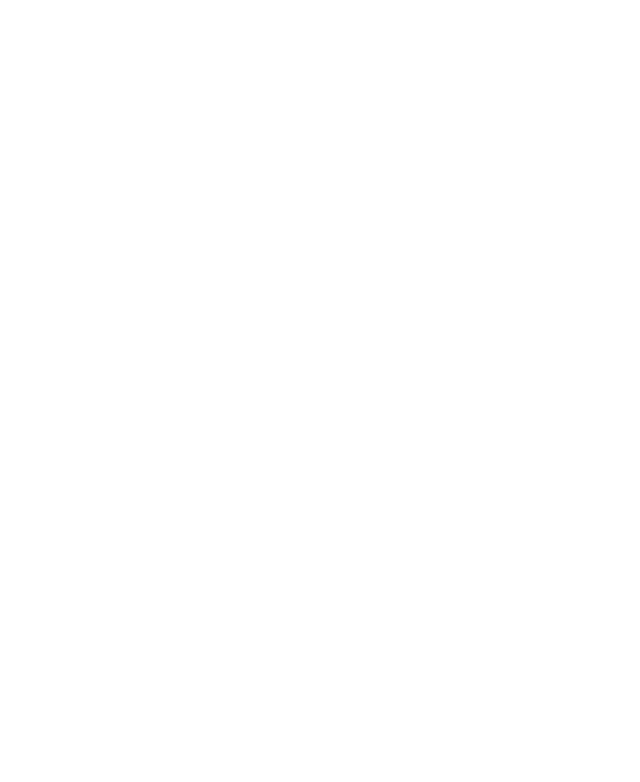
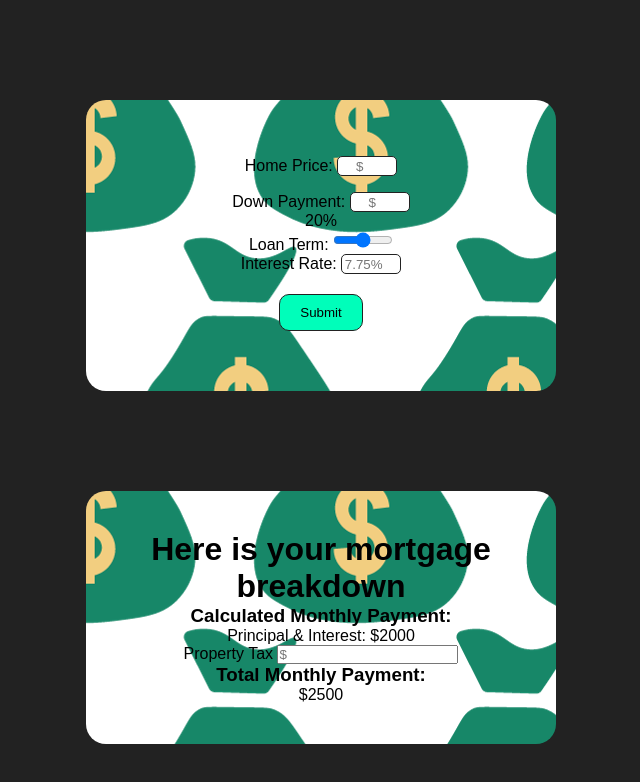
Before and after one commit to Nicolaflame/homely, a plain HTML site: page index.html in a window 1280 px wide. Shown: the whole page, without its empty margins (319-959 px from the left). Drawn offline with Linux system fonts and the light colour scheme.

Commit message:
Created initial skeleton for app
no JS, minor CSS. needs additional styling

```diff
--- a/index.html
+++ b/index.html
@@ -3,7 +3,48 @@
   <head>
     <meta charset="UTF-8" />
     <meta name="viewport" content="width=device-width, initial-scale=1.0" />
+    <link rel="stylesheet" href="style.css" />
     <title>Homely</title>
   </head>
-  <body></body>
+  <body>
+    <div class="card calc-card">
+      <div class="home-price">
+        <label for=""> Home Price: </label>
+        <input type="number" placeholder="$" />
+      </div>
+      <div class="down-pmt">
+        <label for="">Down Payment:</label>
+        <input type="number" placeholder="$" />
+        <p>20%</p>
+      </div>
+      <div></div>
+      <div class="loan-term">
+        <label for="range">Loan Term:</label>
+        <input type="range" step="5" min="10" max="30" placeholder="30" />
+      </div>
+      <div class="int-rate">
+        <label for="number">Interest Rate:</label>
+        <input type="number" placeholder="7.75%" />
+      </div>
+      <div class="">
+        <button class="sub-btn">Submit</button>
+      </div>
+    </div>
+    <div class="card">
+      <div class="results">
+        <h1>Here is your mortgage breakdown</h1>
+        <h3>Calculated Monthly Payment:</h3>
+        <p>Principal & Interest: <a class="PnI">$2000</a></p>
+        <!-- element below is meant for property tax calculation by zip -->
+        <!-- <p>Property Tax: <a class="Prop-Tax">$2000</a></p> -->
+        <div class="PTD">
+          <label for="number">Property Tax</label>
+          <input type="text" placeholder="$" class="Prop-Tax" />
+        </div>
+        <h3>Total Monthly Payment:</h3>
+        <a class="mly-pmt">$2500</a>
+      </div>
+    </div>
+    <script src="mortgage.js"></script>
+  </body>
 </html>
--- a/style.css
+++ b/style.css
@@ -0,0 +1,55 @@
+* {
+  margin: 0;
+  padding: 0;
+  font-family: "Poppins", sans-serif;
+  box-sizing: border-box;
+}
+
+body {
+  background-color: #222;
+}
+
+.card {
+  width: 90%;
+  max-width: 470px;
+  background-image: url(images/Money.png);
+
+  background: linear-gradient(90deg, rgba(0,153,201,0.5214460784313726) 20%, rgba(71,209,131,1) 44%, rgba(52,194,231,1) 76%)
+  color: #222;
+  margin: 100px auto 0;
+  border-radius: 20px;
+  padding: 40px 35px;
+  text-align: center;
+}
+.calc-card {
+  display: flex;
+  flex-direction: column;
+}
+.calc-card input {
+  width: 60px;
+  height: 20px;
+  border: 0.5px solid #222;
+  border-radius: 5px;
+  text-align: center;
+  text
+}
+.home-price {
+  padding: 1rem;
+}
+.home-price label{
+  font-size: ;
+}
+
+.calc-card button{
+  margin: 20px;
+  padding:  10px 20px;
+  background: #00feba;
+  border: 0.5px solid #222;
+  border-radius: 10px;
+  cursor: pointer;
+}
+.calc-card button:hover{
+  border: 0.5px solid #222;
+  background: #222;
+  border-radius: 50px;
+}
```
Also changed, not shown: mortgage.js (+7 -0 lines), images/Money.png (added), 3 other files.
